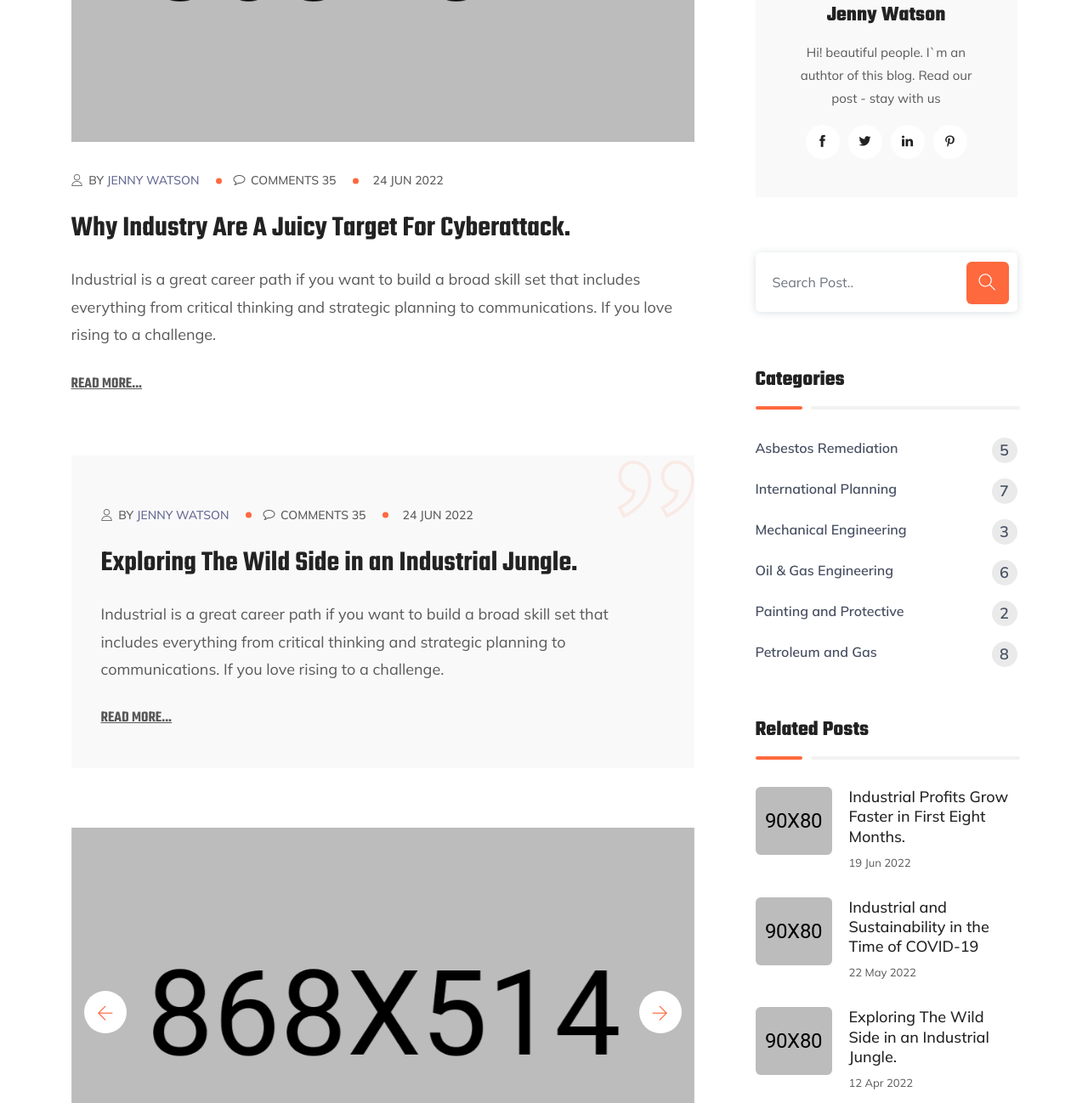
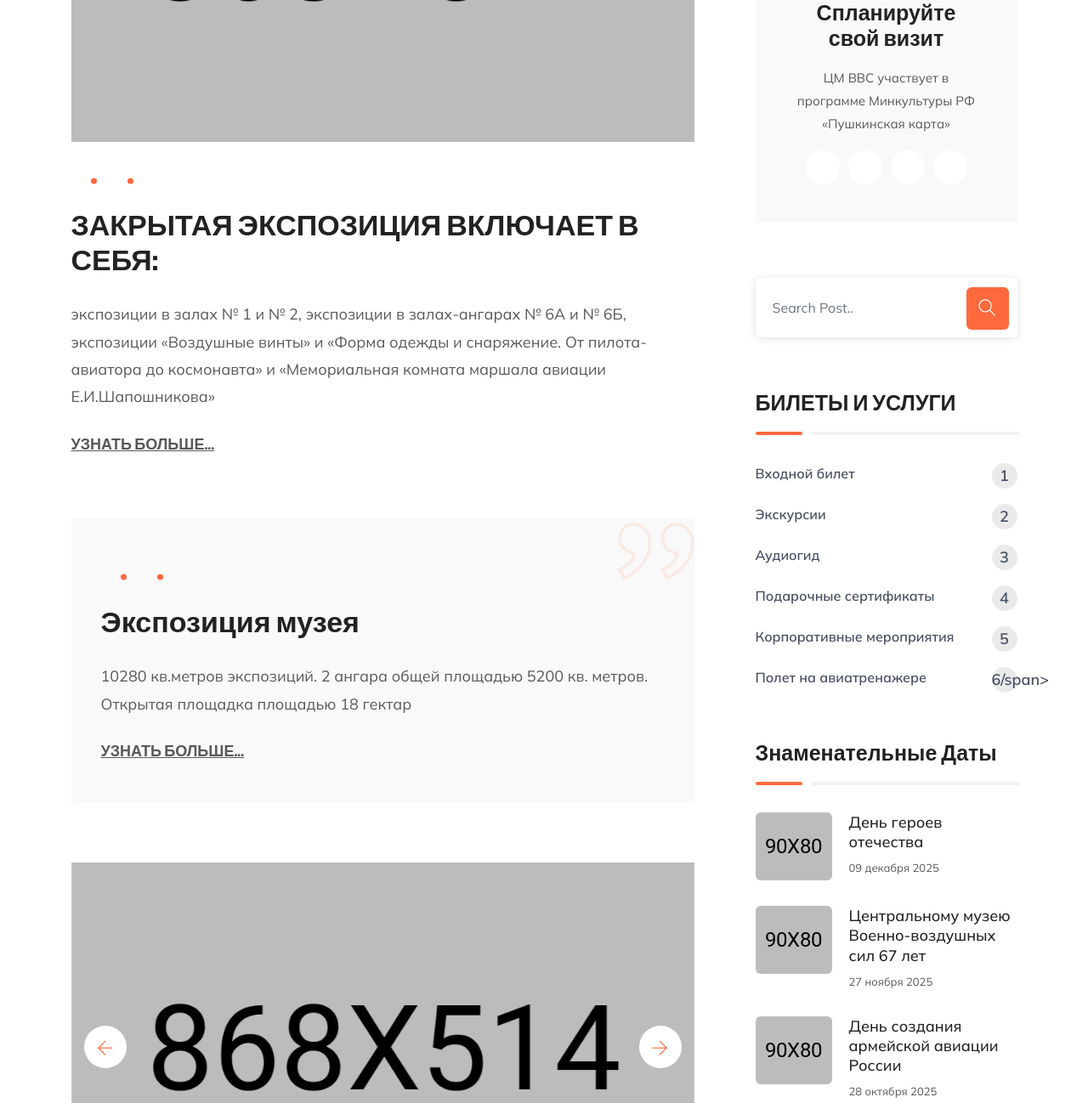
Before and after one commit to oxxxy556/Praktika, a plain HTML site: page blog.html in a window 1280 px wide. Shown: the part 1011-2309 px from the top of the page at 85% size. Drawn offline with Linux system fonts and the light colour scheme; files whose address does not match are found by name.

Commit message:
Update blog.html

```diff
--- a/blog.html
+++ b/blog.html
@@ -99,9 +99,9 @@
                                             <li class="menu-item-has-children">
                                                 <a class="active" href="blog.html">Посетителям</a>
                                                 <ul class="sub-menu">
-                                                    <li><a class="active" href="blog.html">Режим работыr</a></li>
+                                                    <li><a class="active" href="blog.html">Режим работы</a></li>
                                                     <li><a href="blog-left-sidebar.html">Как к нам проехать</a></li>
-                                                    <li><a href="blog-fullwidth.html">Виртуальный тур по музеюh</a></li>
+                                                    <li><a href="blog-fullwidth.html">Виртуальный тур по музею</a></li>
                                                     <li class="menu-item-has-children">
                                                         <a href="#">Билеты</a>
                                                         <ul class="sub-menu">
@@ -205,10 +205,10 @@
                 <div class="row">
                     <div class="col col-xs-12">
                         <div class="wpo-breadcumb-wrap">
-                            <h2>Latest News</h2>
+                            <h2>Режм работы</h2>
                             <ol class="wpo-breadcumb-wrap">
-                                <li><a href="index.html">Home</a></li>
-                                <li>Blog</li>
+                                <li><a href="index.html">с 9:00 до 17:45</a></li>
+                                <li>Среда - восресенье</li>
                             </ol>
                         </div>
                     </div>
@@ -229,34 +229,30 @@
                                 </div>
                                 <div class="entry-meta">
                                     <ul>
-                                        <li><i class="fi flaticon-user"></i> By <a href="#">Jenny Watson</a> </li>
-                                        <li><i class="fi flaticon-comment-white-oval-bubble"></i> Comments 35 </li>
-                                        <li><i class="fi flaticon-calendar-1"></i> 24 Jun 2022</li>
+                                        <li><i class="fi flaticon-use"></i> <a href="#"> </a> </li>
+                                        <li><i class="fi flaticon-comment-white-oval-bubbl"></i> </li>
+                                        <li><i class="fi flaticon-calendar-"></i> </li>
                                     </ul>
                                 </div>
                                 <div class="entry-details">
-                                    <h3><a href="blog-single.html">Why Industry Are A Juicy Target For Cyberattack.</a></h3>
-                                    <p>Industrial is a great career path if you want to build a broad skill set that
-                                        includes everything from critical thinking and strategic planning to
-                                        communications. If you love rising to a challenge.</p>
-                                    <a href="blog-single.html" class="read-more">READ MORE...</a>
+                                    <h3><a href="blog-single.html">ЗАКРЫТАЯ ЭКСПОЗИЦИЯ ВКЛЮЧАЕТ В СЕБЯ:</a></h3>
+                                    <p>экспозиции в залах № 1 и № 2, экспозиции в залах-ангарах № 6А и № 6Б, экспозиции «Воздушные винты» и «Форма одежды и снаряжение. От пилота-авиатора до космонавта» и «Мемориальная комната маршала авиации Е.И.Шапошникова»</p>
+                                    <a href="blog-single.html" class="read-more">Узнать больше...</a>
                                 </div>
                             </div>
                             <div class="post format-standard">
                                 <div class="entry-meta">
                                     <ul>
-                                        <li><i class="fi flaticon-user"></i> By <a href="#">Jenny Watson</a> </li>
-                                        <li><i class="fi flaticon-comment-white-oval-bubble"></i> Comments 35 </li>
-                                        <li><i class="fi flaticon-calendar-1"></i> 24 Jun 2022</li>
+                                        <li><i class="fi flaticon-use"></i> <a href="#"> </a> </li>
+                                        <li><i class="fi flaticon-comment-white-oval-bubbl"></i> </li>
+                                        <li><i class="fi flaticon-calenda-1"></i> </li>
                                     </ul>
                                 </div>
                                 <div class="entry-details">
-                                    <h3><a href="blog-single.html">Exploring The Wild Side in an Industrial Jungle.</a>
+                                    <h3><a href="blog-single.html">Экспозиция музея</a>
                                     </h3>
-                                    <p>Industrial is a great career path if you want to build a broad skill set that
-                                        includes everything from critical thinking and strategic planning to
-                                        communications. If you love rising to a challenge.</p>
-                                    <a href="blog-single.html" class="read-more">READ MORE...</a>
+                                    <p>10280 кв.метров экспозиций. 2 ангара общей площадью 5200 кв. метров. Открытая площадка площадью 18 гектар</p>
+                                    <a href="blog-single.html" class="read-more">Узнать больше...</a>
                                 </div>
                             </div>
 
@@ -270,17 +266,15 @@
                                 </div>
                                 <div class="entry-meta">
                                     <ul>
-                                        <li><i class="fi flaticon-user"></i> By <a href="#">Jenny Watson</a> </li>
-                                        <li><i class="fi flaticon-comment-white-oval-bubble"></i> Comments 35 </li>
-                                        <li><i class="fi flaticon-calendar-1"></i> 24 Jun 2022</li>
+                                        <li><i class="fi flaticon-use"></i> <a href="#"> </a> </li>
+                                        <li><i class="fi flaticon-comment-white-oval-bubbl"></i> </li>
+                                        <li><i class="fi flaticon-calenda-1"></i> </li>
                                     </ul>
                                 </div>
                                 <div class="entry-details">
-                                    <h3><a href="blog-single.html">Industrial Profits Grow Faster in First Eight Months.</a></h3>
-                                    <p>Industrial is a great career path if you want to build a broad skill set that
-                                        includes everything from critical thinking and strategic planning to
-                                        communications. If you love rising to a challenge.</p>
-                                    <a href="blog-single.html" class="read-more">READ MORE...</a>
+                                    <h3><a href="blog-single.html">ОТКРЫТАЯ СТОЯНКА (№1):</a></h3>
+                                    <p>экспозицию на открытой стоянке самолетов, экспозиции в ангаре №7, экспозицию в ангаре №8</p>
+                                    <a href="blog-single.html" class="read-more">Узнать больше...</a>
                                 </div>
                             </div>
                             <div class="post format-video">
@@ -294,18 +288,16 @@
                                 </div>
                                 <div class="entry-meta">
                                     <ul>
-                                        <li><i class="fi flaticon-user"></i> By <a href="#">Jenny Watson</a> </li>
-                                        <li><i class="fi flaticon-comment-white-oval-bubble"></i> Comments 35 </li>
-                                        <li><i class="fi flaticon-calendar-1"></i> 24 Jun 2022</li>
+                                        <li><i class="fi flaticon-use"></i> <a href="#"> </a> </li>
+                                        <li><i class="fi flaticon-comment-white-oval-bubbl"></i> </li>
+                                        <li><i class="fi flaticon-calenda-1"></i> </li>
                                     </ul>
                                 </div>
                                 <div class="entry-details">
-                                    <h3><a href="blog-single.html">Exploring The Wild Side in an Industrial Jungle.</a>
+                                    <h3><a href="blog-single.html">Экспозиция музея</a>
                                     </h3>
-                                    <p>Industrial is a great career path if you want to build a broad skill set that
-                                        includes everything from critical thinking and strategic planning to
-                                        communications. If you love rising to a challenge.</p>
-                                    <a href="blog-single.html" class="read-more">READ MORE...</a>
+                                    <p>В фондах хранится 34 894 музейных предмета. Подлинные образцы летательных аппаратов различных типов, авиационные двигатели, вооружение, уникальные фото и редкие документы.</p>
+                                    <a href="blog-single.html" class="read-more">Узнать больше...</a>
                                 </div>
                             </div>
                             <div class="pagination-wrapper pagination-wrapper-left">
@@ -333,14 +325,14 @@
                                 <div class="img-holder">
                                     <img src="assets/images/blog/about-widget.jpg" alt>
                                 </div>
-                                <h4>Jenny Watson</h4>
-                                <p>Hi! beautiful people. I`m an authtor of this blog. Read our post - stay with us</p>
+                                <h4>Спланируйте свой визит</h4>
+                                <p>ЦМ ВВС участвует в программе Минкультуры РФ «Пушкинская карта»</p>
                                 <div class="social">
                                     <ul class="clearfix">
-                                        <li><a href="#"><i class="ti-facebook"></i></a></li>
-                                        <li><a href="#"><i class="ti-twitter-alt"></i></a></li>
-                                        <li><a href="#"><i class="ti-linkedin"></i></a></li>
-                                        <li><a href="#"><i class="ti-pinterest"></i></a></li>
+                                        <li><a href="#"><i class="ti-faceboo"></i></a></li>
+                                        <li><a href="#"><i class="ti-twitter-al"></i></a></li>
+                                        <li><a href="#"><i class="ti-linkedi"></i></a></li>
+                                        <li><a href="#"><i class="ti-pinteres"></i></a></li>
                                     </ul>
                                 </div>
                                 <div class="aw-shape">
@@ -356,27 +348,27 @@
                                 </form>
                             </div>
                             <div class="widget category-widget">
-                                <h3>Categories</h3>
+                                <h3>БИЛЕТЫ И УСЛУГИ</h3>
                                 <ul>
-                                    <li><a href="service-single.html">Asbestos Remediation <span>5</span></a></li>
-                                    <li><a href="service-single.html">International Planning <span>7</span></a></li>
-                                    <li><a href="service-single.html">Mechanical Engineering <span>3</span></a></li>
-                                    <li><a href="service-single.html">Oil & Gas Engineering<span>6</span></a></li>
-                                    <li><a href="service-single.html">Painting and Protective <span>2</span></a></li>
-                                    <li><a href="service-single.html">Petroleum and Gas <span>8</span></a></li>
+                                    <li><a href="service-single.html">Входной билет<span>1</span></a></li>
+                                    <li><a href="service-single.html">Экскурсии<span>2</span></a></li>
+                                    <li><a href="service-single.html">Аудиогид<span>3</span></a></li>
+                                    <li><a href="service-single.html">Подарочные сертификаты<span>4</span></a></li>
+                                    <li><a href="service-single.html">Корпоративные мероприятия<span>5</span></a></li>
+                                    <li><a href="service-single.html">Полет на авиатренажере<span>6/span></a></li>
                                 </ul>
                             </div>
                             <div class="widget recent-post-widget">
-                                <h3>Related Posts</h3>
+                                <h3>Знаменательные даты</h3>
                                 <div class="posts">
                                     <div class="post">
                                         <div class="img-holder">
                                             <img src="assets/images/recent-posts/img-1.jpg" alt>
                                         </div>
                                         <div class="details">
-                                            <h4><a href="blog-single.html">Industrial Profits Grow Faster in First Eight Months.</a>
+                                            <h4><a href="blog-single.html">День героев отечества</a>
                                             </h4>
-                                            <span class="date">19 Jun 2022 </span>
+                                            <span class="date">09 декабря 2025</span>
                                         </div>
                                     </div>
                                     <div class="post">
@@ -384,8 +376,8 @@
                                             <img src="assets/images/recent-posts/img-2.jpg" alt>
                                         </div>
                                         <div class="details">
-                                            <h4><a href="blog-single.html">Industrial and Sustainability in the Time of COVID-19</a></h4>
-                                            <span class="date">22 May 2022 </span>
+                                            <h4><a href="blog-single.html">Центральному музею Военно-воздушных сил 67 лет</a></h4>
+                                            <span class="date">27 ноября 2025</span>
                                         </div>
                                     </div>
                                     <div class="post">
@@ -393,15 +385,15 @@
                                             <img src="assets/images/recent-posts/img-3.jpg" alt>
                                         </div>
                                         <div class="details">
-                                            <h4><a href="blog-single.html">Exploring The Wild Side in an Industrial Jungle.</a></h4>
-                                            <span class="date">12 Apr 2022 </span>
+                                            <h4><a href="blog-single.html">День создания армейской авиации России</a></h4>
+                                            <span class="date">28 октября 2025</span>
                                         </div>
                                     </div>
                                 </div>
                             </div>
                             <div class="widget wpo-instagram-widget">
                                 <div class="widget-title">
-                                    <h3>Instagram</h3>
+                                    <h3>Фото</h3>
                                 </div>
                                 <ul class="d-flex">
                                     <li><a href="project-single.html"><img src="assets/images/instragram/7.jpg"
@@ -419,16 +411,16 @@
                                 </ul>
                             </div>
                             <div class="widget tag-widget">
-                                <h3>Tags</h3>
+                                <h3>Виртуальный тур по музею</h3>
                                 <ul>
-                                    <li><a href="#">accountant</a></li>
-                                    <li><a href="#">Engineering</a></li>
-                                    <li><a href="#">Industrial</a></li>
-                                    <li><a href="#">Mechanical</a></li>
-                                    <li><a href="#">Oil & Gas</a></li>
-                                    <li><a href="#">Painting</a></li>
-                                    <li><a href="#">Petroleum</a></li>
-                                    <li><a href="#">Success</a></li>
+                                    <li><a href="#">Зал №1</a></li>
+                                    <li><a href="#">Зал №2</a></li>
+                                    <li><a href="#">Зал №6А</a></li>
+                                    <li><a href="#">Зал №6Б</a></li>
+                                    <li><a href="#">Зал №5</a></li>
+                                    <li><a href="#">Зал-ангар №8</a></li>
+                                    <li><a href="#">Открытая стоянка</a></li>
+                                    <li><a href="#">"Воздушные винты"</a></li>
                                 </ul>
                             </div>
                         </div>
```
